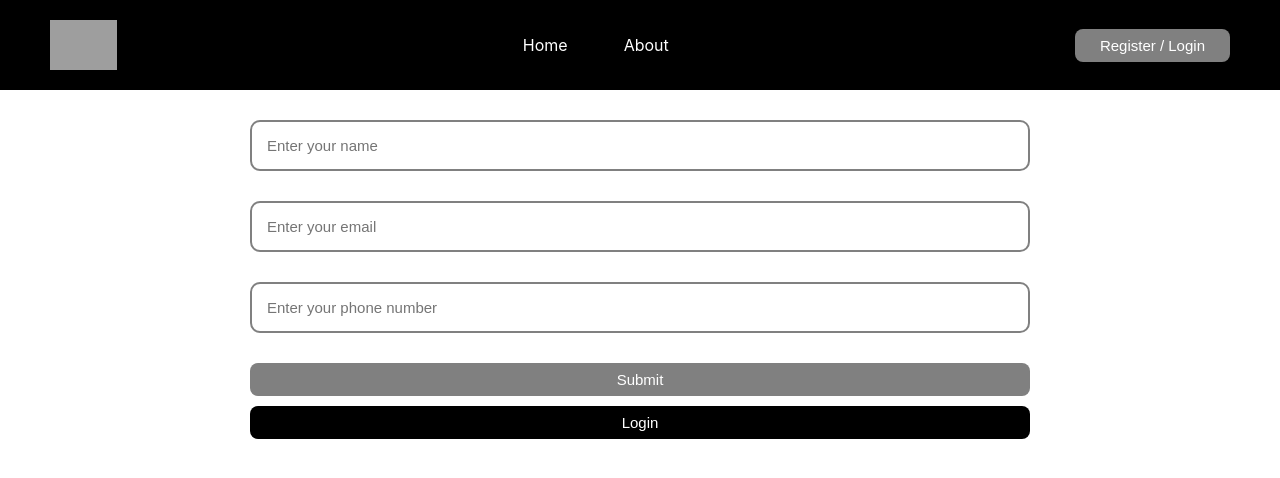
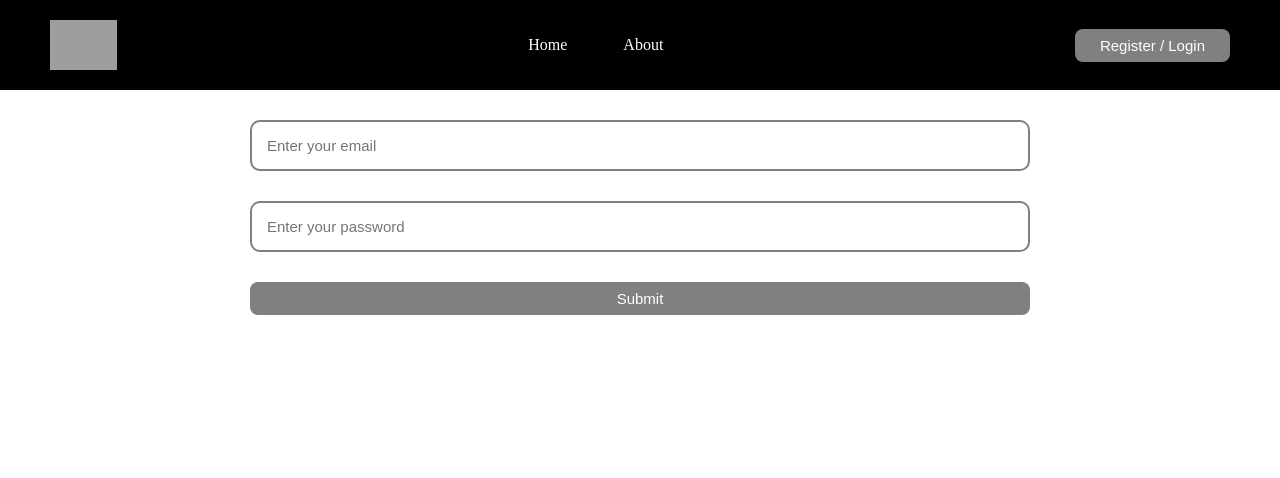
Before and after one commit to DarshanBohara08/react-router, a React (Create React App) app: page /login in a window 1280 px wide. Shown: the top 478 px of the page. Built offline with nearby package versions, Linux system fonts and the light colour scheme; grey boxes are pictures that could not be loaded.

Commit message:
feat:create login form

```diff
--- a/src/App.css
+++ b/src/App.css
@@ -1,38 +1,5 @@
-.App {
-  text-align: center;
+* {
+  padding: 0;
+  margin: 0;
+  box-sizing: border-box;
 }
-
-.App-logo {
-  height: 40vmin;
-  pointer-events: none;
-}
-
-@media (prefers-reduced-motion: no-preference) {
-  .App-logo {
-    animation: App-logo-spin infinite 20s linear;
-  }
-}
-
-.App-header {
-  background-color: #282c34;
-  min-height: 100vh;
-  display: flex;
-  flex-direction: column;
-  align-items: center;
-  justify-content: center;
-  font-size: calc(10px + 2vmin);
-  color: white;
-}
-
-.App-link {
-  color: #61dafb;
-}
-
-@keyframes App-logo-spin {
-  from {
-    transform: rotate(0deg);
-  }
-  to {
-    transform: rotate(360deg);
-  }
-}
--- a/src/App.js
+++ b/src/App.js
@@ -4,7 +4,9 @@ import { Route, Routes } from "react-router-dom";
 import { Home } from "./components/Home";
 import { About } from "./components/About";
 import { Navbar } from "./components/Navbar";
-import { SuccessFullyLogin } from "./components/SuccessFullyLogin";
+import { Login } from "./components/Login";
+import { Register } from "./components/Register";
+import React from "react";
 
 function App() {
   return (
@@ -13,7 +15,8 @@ function App() {
       <Routes>
         <Route path="/" element={<Home />} />
         <Route path="about" element={<About />} />
-        <Route path="/login" element={<SuccessFullyLogin />} />
+        <Route path="login" element={<Login />} />
+        <Route path="register" element={<Register />} />
       </Routes>
     </>
   );
--- /dev/null
+++ b/src/components/Login.js
@@ -0,0 +1,47 @@
+import React, { useState } from "react";
+
+export const Login = () => {
+  const [login, setLogin] = useState({
+    email: "",
+    password: "",
+  });
+
+  const handleChange = (e) => {
+    e.preventDefault();
+    const value = e.target.value;
+    setLogin({
+      ...login,
+      [e.target.name]: value,
+    });
+  };
+
+  const handleSubmit = (e) => {
+    e.preventDefault();
+    const loginData = {
+      email: login.email,
+      password: login.password,
+    };
+    console.log("loginData", loginData);
+  };
+  return (
+    <div className="formContainer">
+      <form className="form" onSubmit={(e) => handleSubmit(e)}>
+        <input
+          className="form--input"
+          type="email"
+          name="email"
+          placeholder="Enter your email"
+          onChange={(event) => handleChange(event)}
+        />
+        <input
+          className="form--input"
+          type="password"
+          name="password"
+          placeholder="Enter your password"
+          onChange={(event) => handleChange(event)}
+        />
+        <input className="header--button" type="submit" />
+      </form>
+    </div>
+  );
+};
--- a/src/components/Navbar.js
+++ b/src/components/Navbar.js
@@ -10,7 +10,6 @@ export const Navbar = () => {
         src="
         https://png.pngtree.com/png-vector/20200921/ourmid/pngtree-red-and-black-logo-png-image_2348180.jpg
         "
-        aliceblue
         alt="logo"
       />
       <nav className="nav">
@@ -21,7 +20,10 @@ export const Navbar = () => {
           About
         </NavLink>
       </nav>
-      <button onClick={() => navigateUser("/login")} className="header--button">
+      <button
+        onClick={() => navigateUser("/register")}
+        className="header--button"
+      >
         Register / Login
       </button>
     </header>
--- a/src/components/SuccessFullyLogin.js
+++ b/src/components/Register.js
@@ -1,11 +1,12 @@
 import React, { useState } from "react";
 import { useNavigate } from "react-router-dom";
 import "../style/Form.css";
-export const SuccessFullyLogin = () => {
+export const Register = () => {
+  const navigateUser = useNavigate();
   const [contactInfo, setContactInfo] = useState({
     name: "",
     email: "",
-    phonenumber: "",
+    password: "",
   });
   /**
    * This function sets value of state onchange
@@ -28,7 +29,7 @@ export const SuccessFullyLogin = () => {
     const userData = {
       name: contactInfo.name,
       email: contactInfo.email,
-      phoneNumber: contactInfo.phonenumber,
+      password: contactInfo.password,
     };
     console.log("userData", userData);
   };
@@ -53,15 +54,19 @@ export const SuccessFullyLogin = () => {
         />
         <input
           className="form--input"
-          type="number"
-          name="phonenumber"
-          value={contactInfo?.phonenumber}
-          placeholder="Enter your phone number"
+          type="password"
+          name="password"
+          value={contactInfo?.password}
+          placeholder="Enter your password"
           onChange={(event) => handleChange(event)}
         />
         <input className="header--button" type="submit" />
       </form>
-      <button style={{ backgroundColor: "black" }} className="header--button">
+      <button
+        onClick={() => navigateUser("/login")}
+        style={{ backgroundColor: "black" }}
+        className="header--button"
+      >
         Login
       </button>
     </div>
--- a/src/index.js
+++ b/src/index.js
@@ -1,15 +1,11 @@
 import React from "react";
 import ReactDOM from "react-dom/client";
-import "./index.css";
 import App from "./App";
 import reportWebVitals from "./reportWebVitals";
-/**
- * Browser router connects our browser url with app.
- * also we can use all the router feature in our app
- */
 import { BrowserRouter } from "react-router-dom";
 
 const root = ReactDOM.createRoot(document.getElementById("root"));
+
 root.render(
   <React.StrictMode>
     <BrowserRouter>
```
Also changed, not shown: package.json (+7 -0 lines), 1 other file (tests, documents, lock files or other folders).
